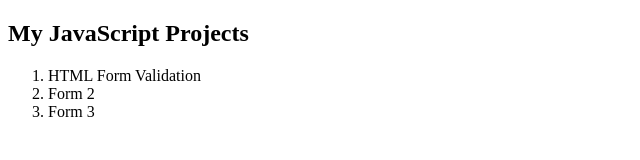
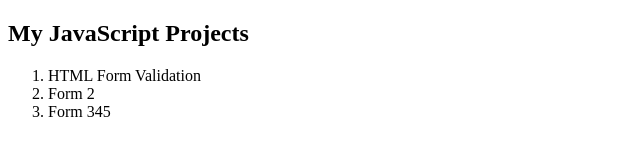
Before and after one commit to zaighamhafeez/JavaScriptProjects, a plain HTML site: page index.html in a window 1280 px wide. Shown: the full height of the page, 0-640 px from the left. Drawn offline with Linux system fonts and the light colour scheme.

Commit message:
Update index.html
just check the things

```diff
--- a/index.html
+++ b/index.html
@@ -10,7 +10,7 @@
     <ol>
         <li>HTML Form Validation</li>
         <li>Form 2</li>
-        <li>Form 3</li>
+        <li>Form 345</li>
     </ol>
 </body>
 </html>
```
